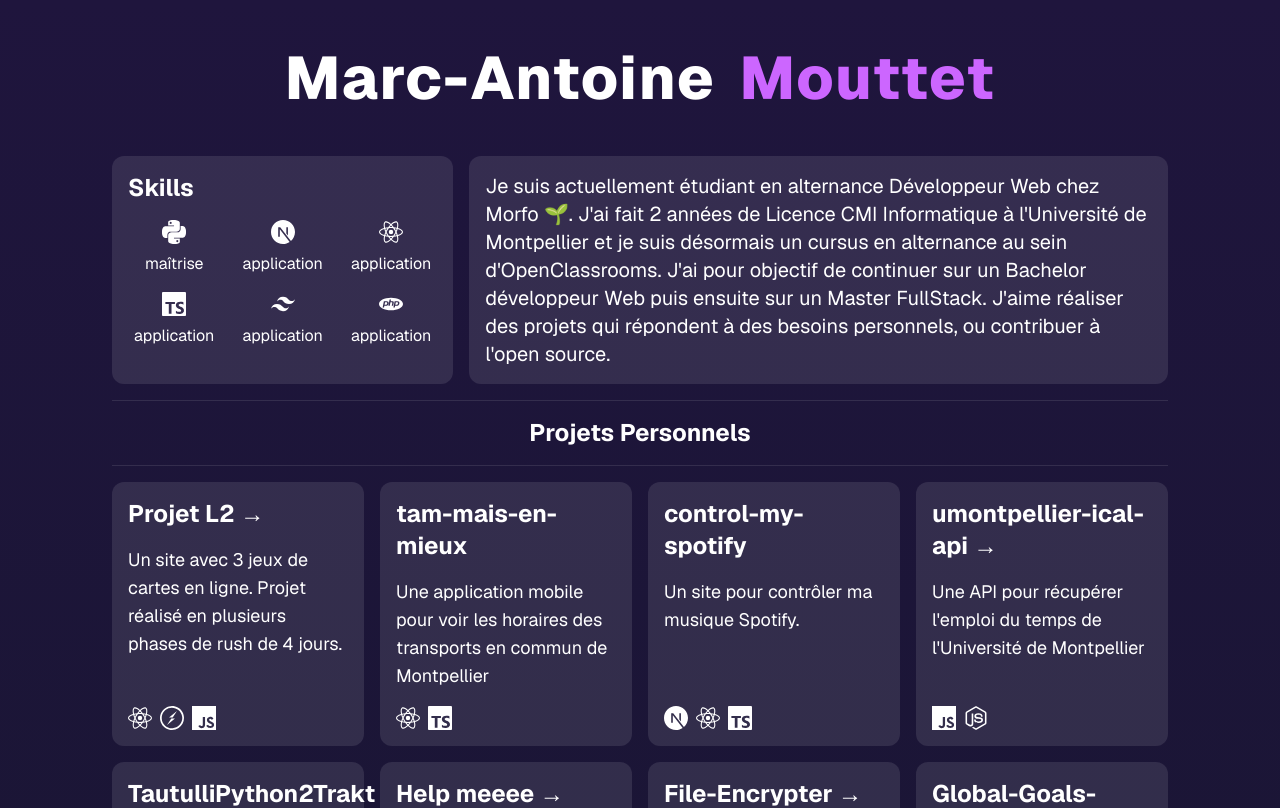
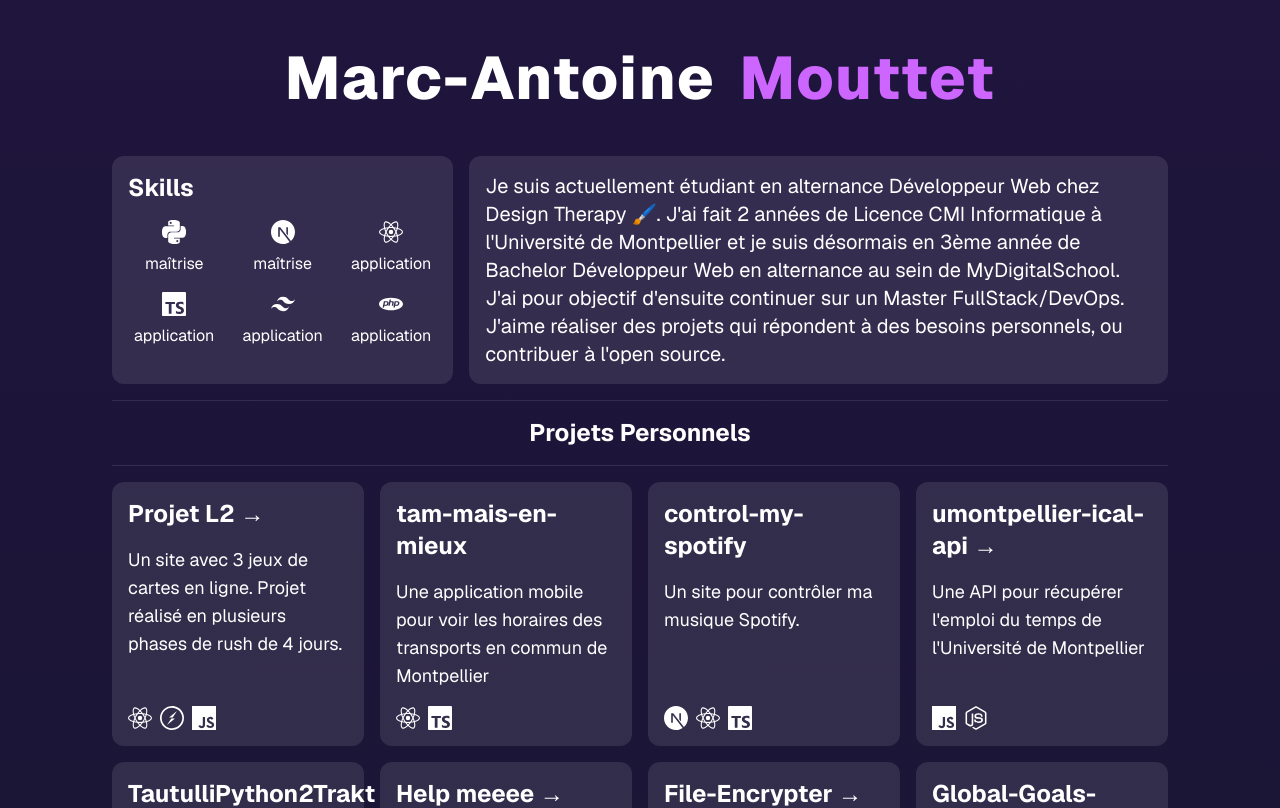
Before and after one commit to TheGeeKing/oc-8-portfolio, a Next.js app in the folder web/: page / in a window 1280 px wide. Shown: the top 808 px of the page. Built offline with nearby package versions, Linux system fonts and the light colour scheme.

Commit message:
update bio

```diff
--- a/web/src/app/page.tsx
+++ b/web/src/app/page.tsx
@@ -21,7 +21,7 @@
                 title="Skills"
                 stack={{
                   python: "maîtrise",
-                  nextjs: "application",
+                  nextjs: "maîtrise",
                   // javascript: "application",
                   react: "application",
                   typescript: "application",
@@ -35,12 +35,13 @@
               <Card>
                 <p className="text-xl">
                   Je suis actuellement étudiant en alternance Développeur Web
-                  chez Morfo 🌱. J'ai fait 2 années de Licence CMI Informatique
-                  à l'Université de Montpellier et je suis désormais un cursus
-                  en alternance au sein d'OpenClassrooms. J'ai pour objectif de
-                  continuer sur un Bachelor développeur Web puis ensuite sur un
-                  Master FullStack. J'aime réaliser des projets qui répondent à
-                  des besoins personnels, ou contribuer à l'open source.
+                  chez Design Therapy 🖌️. J'ai fait 2 années de Licence CMI
+                  Informatique à l'Université de Montpellier et je suis
+                  désormais en 3ème année de Bachelor Développeur Web en
+                  alternance au sein de MyDigitalSchool. J'ai pour objectif
+                  d'ensuite continuer sur un Master FullStack/DevOps. J'aime
+                  réaliser des projets qui répondent à des besoins personnels,
+                  ou contribuer à l'open source.
                 </p>
               </Card>
             </div>
--- a/web/src/components/SkillCard.tsx
+++ b/web/src/components/SkillCard.tsx
@@ -1,5 +1,4 @@
 import Link from "next/link";
-import React from "react";
 import { type IconType } from "react-icons";
 import {
   SiTailwindcss,
@@ -16,7 +15,7 @@
 import { FaNodeJs } from "react-icons/fa";
 import { Card } from "./Card";
 
-type Mastering = "notions" | "application" | "maîtrise";
+type Mastering = "notions" | "application" | "maîtrise" | "expertise";
 
 type TechStack = {
   nextjs?: Mastering;
@@ -85,6 +84,7 @@
     notions: 1,
     application: 2,
     maîtrise: 3,
+    expertise: 4,
   };
 
   return Object.keys(stack).sort((a, b) => {
@@ -107,7 +107,7 @@
   const sortedKeys = sortTechStack(props);
 
   return (
-    <div className="grid grid-cols-2 gap-4 min-[450px]:grid-cols-4 sm:grid-cols-1 md:grid-cols-2 lg:grid-cols-3">
+    <div className="grid grid-cols-2 gap-4 min-[450px]:grid-cols-3 min-[550px]:grid-cols-4 sm:grid-cols-1 md:grid-cols-2 lg:grid-cols-3">
       {sortedKeys.map((key) => {
         const {
           icon: Icon,
```
